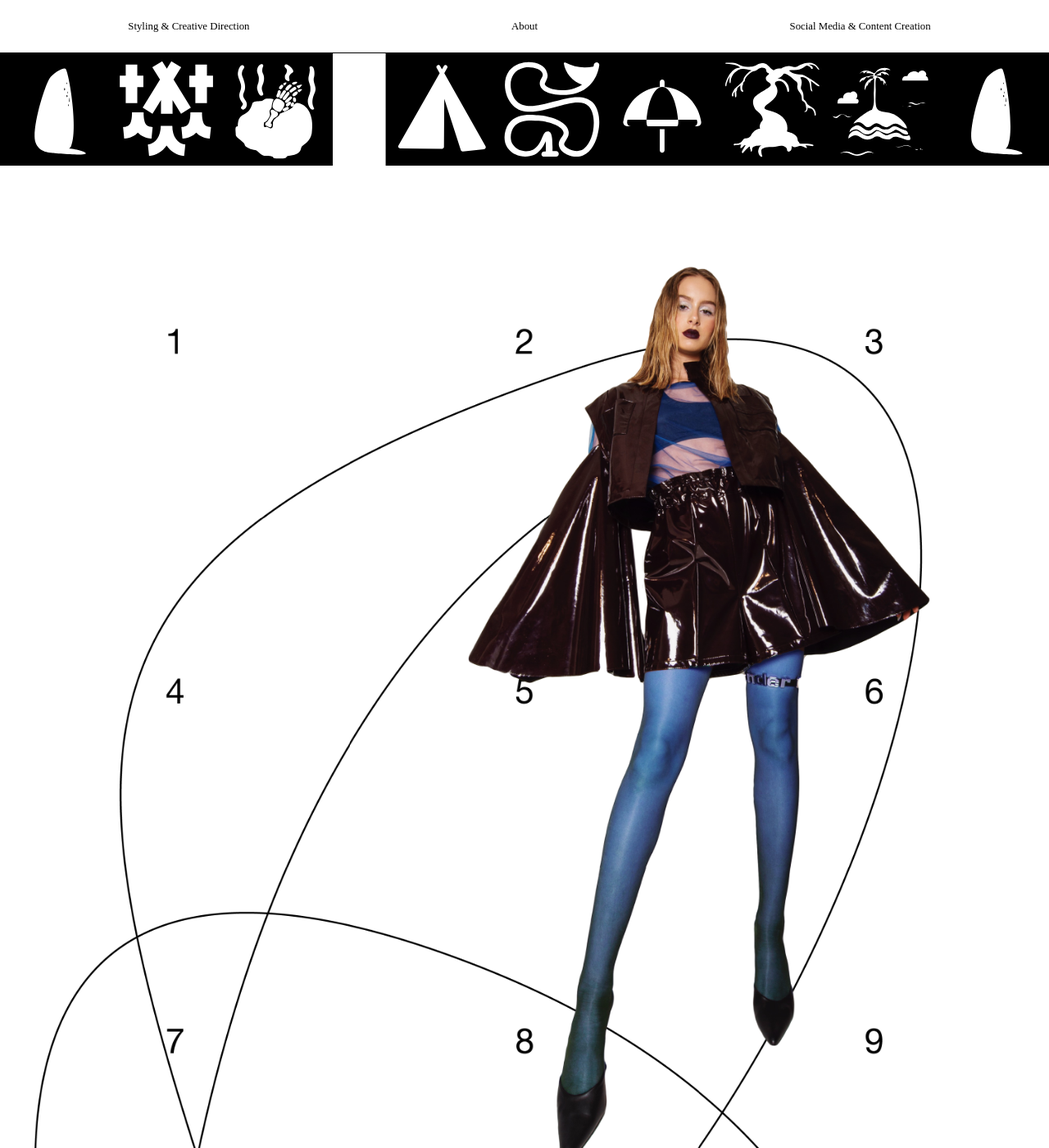
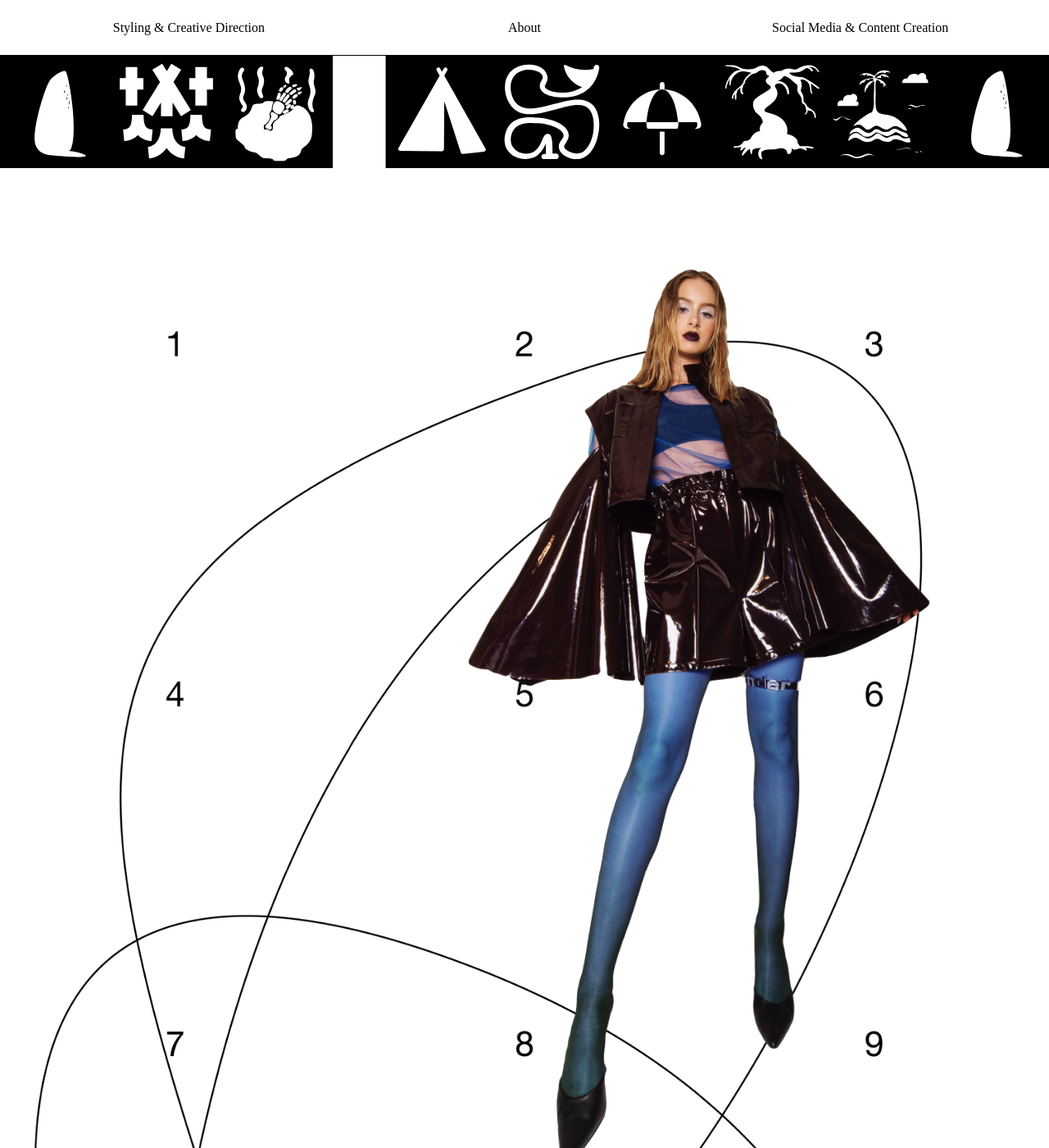
Before and after one commit to basharalidreesi/lab, a Jekyll site: the page built from index.md, in a window 1280 px wide and 1400 px high. Shown: the whole window at 82% size. Built offline with Jekyll 4.4.1, drawn with Linux system fonts in a browser that asks for light colours.

Commit message:
Update style.css

```diff
--- a/assets/css/style.css
+++ b/assets/css/style.css
@@ -31,7 +31,7 @@ html, body {
 	-moz-box-sizing: border-box;
 	-webkit-box-sizing: border-box;
 	margin: 0;
-	font-size: var(--font_size);
+	font-size: 100%;
 	text-align: left;
 	line-height: 100%;
 }
```
